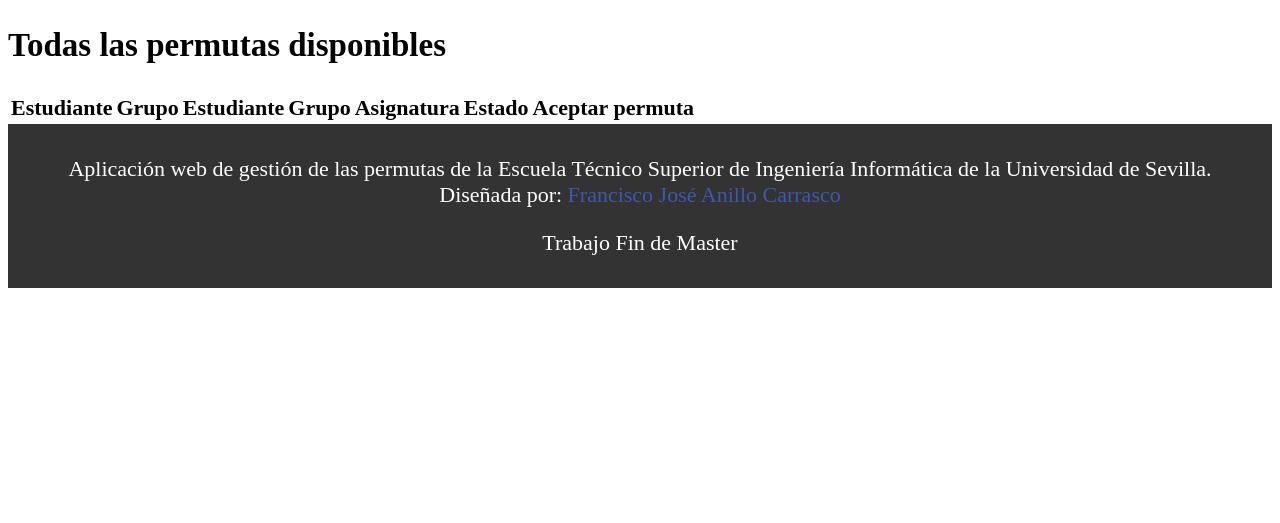
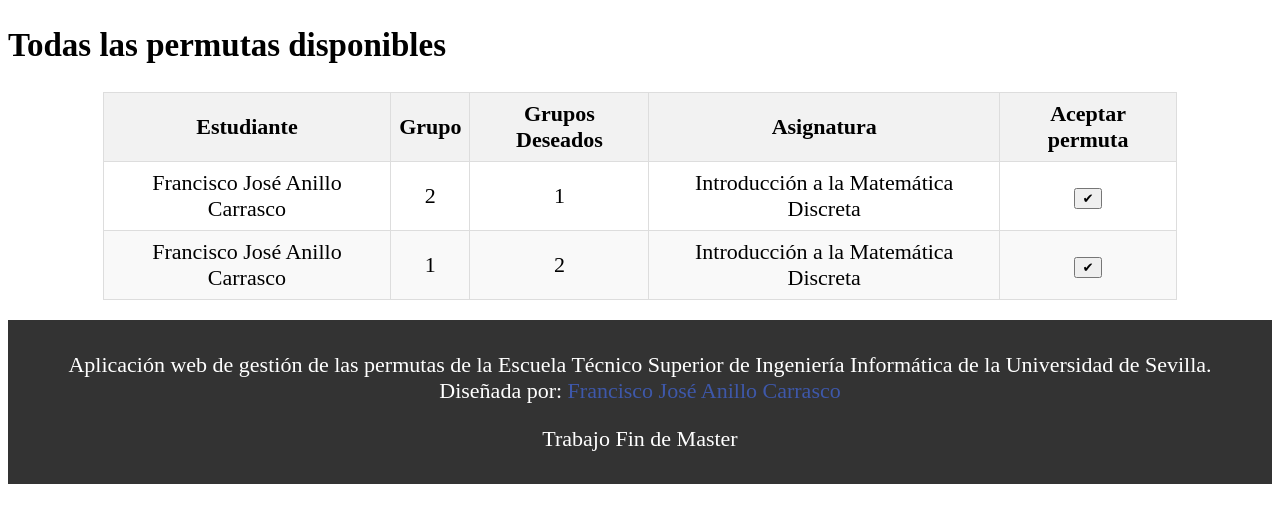
Before and after one commit to FranAnillo/PermutasETSII, a Django app: page /permutas/ in a window 1280 px wide. Shown: the part 62-585 px from the top of the page. Run offline with Django 5.2, Linux system fonts and the light colour scheme; a user stored in the database is signed in; data comes from the database, SQL or seed files in the repository; both versions use the stored data as it was after the commit; lists and menus that the app fills with data are empty.

Commit message:
Solicitar permuta hecho

```diff
--- a/PermutasETSII/Permutas/admin.py
+++ b/PermutasETSII/Permutas/admin.py
@@ -1,7 +1,7 @@
 from django.contrib import admin
 from django.contrib.auth.models import Group, Permission, User
 from django.contrib.contenttypes.models import ContentType
-from .models import Asignatura, Estudiante, Grupo, Permuta, Grado
+from .models import Asignatura, Estudiante, Grupo, Permuta, Grado,Solicitud_Permuta
 from django.db.models.signals import post_migrate
 from django.dispatch import receiver
 from django.core.exceptions import ObjectDoesNotExist
@@ -12,6 +12,7 @@
 admin.site.register(Grupo)
 admin.site.register(Permuta)
 admin.site.register(Grado)
+admin.site.register(Solicitud_Permuta)
 
 @receiver(post_migrate)
 def create_groups_and_permissions(sender, **kwargs):
--- a/PermutasETSII/Permutas/models.py
+++ b/PermutasETSII/Permutas/models.py
@@ -31,6 +31,12 @@
     poblacion = models.CharField(max_length=50)
     telefono = models.CharField(max_length=15, validators=[RegexValidator(regex=r'^\+?1?\d{9,15}$', message="El número de teléfono debe ingresarse en el formato: '+999999999'. Hasta 15 dígitos permitidos.")])  # Nuevo campo de teléfono
 
+    def obtener_asignaturas(self):
+      return Asignatura.objects.filter(grupo__estudiante=self).distinct()
+
+    def obtener_grupos(self):
+        return Grupo.objects.filter(estudiante=self).distinct()
+
     def __str__(self):
         return f'Perfil de {self.user.username}'
 
@@ -38,14 +44,40 @@
   numero_grupo = models.IntegerField()
   limite_estudiantes = models.IntegerField()
   tipo_grupo=models.CharField(max_length=10, choices=[('teoria', 'Teoria'), ('practica', 'Practica')])
-  estudiante = models.ManyToManyField(Estudiante)
+  estudiante = models.ManyToManyField(Estudiante, blank=True)
   asignatura= models.ForeignKey(Asignatura, on_delete=models.CASCADE)
+
+
+class Solicitud_Permuta(models.Model):
+    estudiante1 = models.ForeignKey('Estudiante', related_name='estudiante_solicitud', on_delete=models.CASCADE)
+    grupo1 = models.ForeignKey('Grupo', related_name='grupo_solicitud', on_delete=models.CASCADE)
+    grupo_deseado = models.ManyToManyField('Grupo')
+    asignatura = models.ForeignKey('Asignatura', related_name='asignatura_solicitada', on_delete=models.CASCADE)
+
+    def clean(self):
+        # Verificar que el estudiante pertenece al grupo
+        if not self.grupo1.estudiante.filter(id=self.estudiante1.id).exists():
+            raise ValidationError('El estudiante no pertenece al grupo seleccionado.')
+
+    def save(self, *args, **kwargs):
+        # Call the parent save method to ensure the instance is saved to the database
+        super().save(*args, **kwargs)
+
+        # Now we can safely perform the many-to-many check
+        if self.grupo1 in self.grupo_deseado.all():
+
+            raise ValidationError('No puedes solicitar una permuta al grupo al que perteneces.')
+
+        # Save again to apply changes if no v
+
+    def __str__(self):
+        return f'Solicitud de {self.estudiante1.user.username} para cambiar de {self.grupo1.numero_grupo} a {[g.numero_grupo for g in self.grupo_deseado.all()]}'
 
 class Permuta(models.Model):
     estudiante1 = models.ForeignKey(Estudiante, related_name='permuta_estudiante1', on_delete=models.CASCADE)
-    estudiante2 = models.ForeignKey(Estudiante, related_name='permuta_estudiante2', on_delete=models.SET_NULL, null=True, blank=True)
+    estudiante2 = models.ForeignKey(Estudiante, related_name='permuta_estudiante2', on_delete=models.CASCADE)
     grupo1 = models.ForeignKey(Grupo, related_name='permuta_grupo1', on_delete=models.CASCADE)
-    grupo2 = models.ForeignKey(Grupo, related_name='permuta_grupo2', on_delete=models.SET_NULL, null=True, blank=True)
+    grupo2 = models.ForeignKey(Grupo, related_name='permuta_grupo2', on_delete=models.CASCADE)
     asignatura = models.ForeignKey(Asignatura, related_name='asignatura', on_delete=models.CASCADE)
     estado = models.CharField(max_length=10, choices=[('solicitada', 'Solicitada'), ('aceptada', 'Aceptada'), ('rechazada', 'Rechazada')])
     aceptada_1 = models.BooleanField()
--- a/PermutasETSII/Permutas/templates/layout.html
+++ b/PermutasETSII/Permutas/templates/layout.html
@@ -48,9 +48,6 @@
             text-align: center;
         }
 
-        ul li {
-            color: red; /* Change color to red for all other <li> elements */
-        }
 
         footer {
             background-color: #333;
--- a/PermutasETSII/Permutas/templates/permutas.html
+++ b/PermutasETSII/Permutas/templates/permutas.html
@@ -1,37 +1,67 @@
 {% extends 'layout.html' %}
 {% block content %}
+<style>
+    .table-container {
+        display: flex;
+        justify-content: center;
+        margin: 20px 0;
+    }
+
+    .centered-table {
+        border-collapse: collapse;
+        width: 90%; /* Adjust the width as needed */
+        max-width: 85%;
+        text-align: left;
+    }
+
+    .centered-table th, .centered-table td {
+        border: 1px solid #ddd;
+        padding: 8px;
+        text-align: center; /* Center align text in cells */
+    }
+
+    .centered-table th {
+        background-color: #f2f2f2;
+        text-align: center; /* Center align text in headers */
+    }
+
+    .centered-table tr:nth-child(even) {
+        background-color: #f9f9f9;
+    }
+
+    .centered-table tr:hover {
+        background-color: #ddd;
+    }
+</style>
 <h2>Todas las permutas disponibles</h2>
-<table>
+<div class="table-container">
+    <table class="centered-table">
     <thead>
         <tr>
             <th>Estudiante</th>
             <th>Grupo</th>
-            <th>Estudiante</th>
-            <th>Grupo</th>
+            <th>Grupos Deseados</th>
             <th>Asignatura</th>
-            <th>Estado</th>
             <th>Aceptar permuta</th>
         </tr>
     </thead>
     <tbody>
         {% for permuta in permutas %}
             <tr>
-                <td>{{ permuta.estudiante1.user.nombre }} {{ permuta.estudiante1.user.apellido }}</td>
+                <td>{{ permuta.estudiante1.nombre }} {{ permuta.estudiante1.apellido }}</td>
                 <td>{{ permuta.grupo1.numero_grupo }}</td>
-                <td>{% if permuta.estudiante2 %}
-                    {{ permuta.estudiante2.nombre }} {{ permuta.estudiante2.apellido }}
-                {% else %}
-                    N/A
-                {% endif %}</td>
-                <td>{% if permuta.grupo2 %}
-                    {{ permuta.grupo2.numero_grupo }}
-                {% else %}
-                    N/A
-                {% endif %}</td>
-                <td>{{ permuta.asignatura.nombre_asignatura }}</td>
-                <td>{{ permuta.estado }}</td>
+                <td>
+                    {% for grupo in permuta.grupo_deseado.all %}
+                    {{ grupo.numero_grupo }}{% if not forloop.last %}, {% endif %}
+                {% endfor %}</td>
+                <td>{{ permuta.asignatura.nombre }}</td>
+                <td><form method="post" action="{% url 'aceptar_solicitud_permuta' permuta.id %}">
+                    {% csrf_token %}
+                    <button type="submit" class="btn btn-success">✔</button>
+                    </form></td>
             </tr>
         {% endfor %}
     </tbody>
 </table>
+</div>
 {% endblock content %}
--- a/PermutasETSII/Permutas/views.py
+++ b/PermutasETSII/Permutas/views.py
@@ -7,7 +7,7 @@
 from django.contrib.auth.models import User, Group
 import os
 from .decorators import logout_required
-from .models import Estudiante,Permuta
+from .models import Estudiante,Permuta, Solicitud_Permuta
 from .forms import CustomAuthenticationForm, StudentRegisterForm, EstudianteUpdateForm, UserUpdateForm
 from django.contrib.auth.forms import UserCreationForm
 from django.contrib.auth import login, authenticate
@@ -19,6 +19,7 @@
 from PyPDF2 import PdfReader, PdfWriter
 from reportlab.pdfgen import canvas
 from reportlab.lib.pagesizes import letter
+from .models import Asignatura,Estudiante,Grupo
 
 def generate_pdf_from_existing(request):
     print(request.user.username)
@@ -156,21 +157,27 @@
 
 @login_required
 def profile(request):
+    try:
+        estudiante = request.user.estudiante
+    except Estudiante.DoesNotExist:
+        estudiante = None
+
     if request.method == 'POST':
         u_form = UserUpdateForm(request.POST, instance=request.user)
-        e_form = EstudianteUpdateForm(request.POST, request.FILES, instance=request.user.estudiante)
+        e_form = EstudianteUpdateForm(request.POST, request.FILES, instance=estudiante)
+
         if u_form.is_valid() and e_form.is_valid():
             u_form.save()
             e_form.save()
-            messages.success(request, f'¡Tu perfil ha sido actualizado!')
+            messages.success(request, f'Tu cuenta ha sido actualizada!')
             return redirect('profile')
     else:
         u_form = UserUpdateForm(instance=request.user)
-        e_form = EstudianteUpdateForm(instance=request.user.estudiante)
+        e_form = EstudianteUpdateForm(instance=estudiante)
 
     context = {
         'u_form': u_form,
-        'e_form': e_form
+        'e_form': e_form,
     }
 
     return render(request, 'profile.html', context)
@@ -187,7 +194,7 @@
             if user is not None:
                 login(request, user)
                 messages.success(request, f'Welcome back, {username}!')
-                return redirect('profile')
+                return redirect('home')
             else:
                 messages.error(request, 'Invalid username or password.')
         else:
@@ -257,3 +264,60 @@
         permuta.save()
         return redirect('mis_permutas')
     return render(request, 'aceptar_permuta.html', {'permuta': permuta})
+
+@login_required
+def aceptar_solicitud_permuta(request, solicitud_permuta_id):
+    solicitud = get_object_or_404(Solicitud_Permuta, id=solicitud_permuta_id)
+    estudiante=request.user.estudiante
+    grupo=Grupo.objects.get(asignatura=solicitud.asignatura, estudiante=estudiante)
+    permuta = Permuta.objects.create(estudiante1 = solicitud.estudiante1, grupo1= solicitud.grupo1, asignatura= solicitud.asignatura,aceptada_1=True,aceptada_2=True,estado='solicitada', estudiante2=estudiante,grupo2= grupo)
+    permuta.save()
+    messages.success(request, 'Permuta aceptada exitosamente y permuta creada.')
+    return render(request, 'home.html')
+
+
+@login_required
+def asignaturas_estudiante(request):
+    estudiante = Estudiante.objects.get(user=request.user)
+    asignaturas = Asignatura.objects.filter(grupo__estudiante=estudiante).distinct()
+
+    context = {
+        'asignaturas': asignaturas,
+    }
+
+    return render(request, 'asignaturas_estudiante.html', context)
+
+
+@login_required
+def asignaturas_estudiante(request):
+    estudiante = Estudiante.objects.get(user=request.user)
+    asignaturas = Grupo.objects.filter(grupo__estudiante=estudiante).distinct().objects
+
+    context = {
+        'asignaturas': asignaturas,
+    }
+
+    return render(request, 'mis_asignaturas.html', context)
+
+@login_required
+def grupos_estudiante(request):
+    estudiante = Estudiante.objects.get(user=request.user)
+    grupos = Grupo.objects.filter(estudiante=estudiante).distinct()
+
+    context = {
+        'grupos': grupos,
+    }
+
+    return render(request, 'grupos_estudiante.html', context)
+
+@login_required
+def permutas_all(request):
+    usuario = request.user
+    permutas_asociadas = sacar_permutas_not_user(usuario)
+    context = {
+        'permutas': permutas_asociadas
+    }
+    return render(request, 'permutas.html', context)
+
+def sacar_permutas_not_user(user):
+    return Solicitud_Permuta.objects.exclude(estudiante1__user=user)
--- a/PermutasETSII/PermutasETSII/urls.py
+++ b/PermutasETSII/PermutasETSII/urls.py
@@ -21,12 +21,12 @@
 from django.conf.urls.static import static
 
 
-from Permutas.views import custom_login, home,todasPermutas,nuevaPermutas,registro,profile,logout,generate_pdf_from_existing, mis_permutas,aceptar_permuta
+from Permutas.views import custom_login, home,todasPermutas,nuevaPermutas,registro,profile,logout,generate_pdf_from_existing, mis_permutas,aceptar_permuta,asignaturas_estudiante, grupos_estudiante,permutas_all,aceptar_solicitud_permuta
 
 
 urlpatterns = [
     path('admin/', admin.site.urls, name='admin'),
-    path('permutas/', todasPermutas, name='todasPermutas'),
+    path('permutas/', permutas_all, name='todasPermutas'),
     path('solicitar-permuta/', nuevaPermutas, name='nuevaPermuta'),
     path('', home, name='home'),
     path('register/', registro, name='register'),
@@ -36,6 +36,9 @@
     path('generate-pdf/', generate_pdf_from_existing, name='generate_pdf'),
     path('mis-permutas/', mis_permutas, name='mis_permutas'),
     path('aceptar-permuta/<int:permuta_id>/', aceptar_permuta, name='aceptar_permuta'),
+    path('aceptar-solicutud-permuta/<int:solicitud_permuta_id>/', aceptar_solicitud_permuta, name='aceptar_solicitud_permuta'),
+    path('mis_asignaturas/', asignaturas_estudiante, name='asignaturas_estudiante'),
+    path('mis_grupos/', grupos_estudiante, name='grupos_estudiante'),
 
 ]
 if settings.DEBUG:
```
Also changed, not shown: PermutasETSII/Permutas/templates/grupos_estudiante.html (added, +14 -0 lines), PermutasETSII/Permutas/templates/mis_asignaturas.html (added, +9 -0 lines), PermutasETSII/Permutas/templates/profile.html (+6 -3 lines), PermutasETSII/Permutas/migrations/0018_alter_grupo_estudiante_solicitud_permuta.py (added), PermutasETSII/db.sqlite3.
